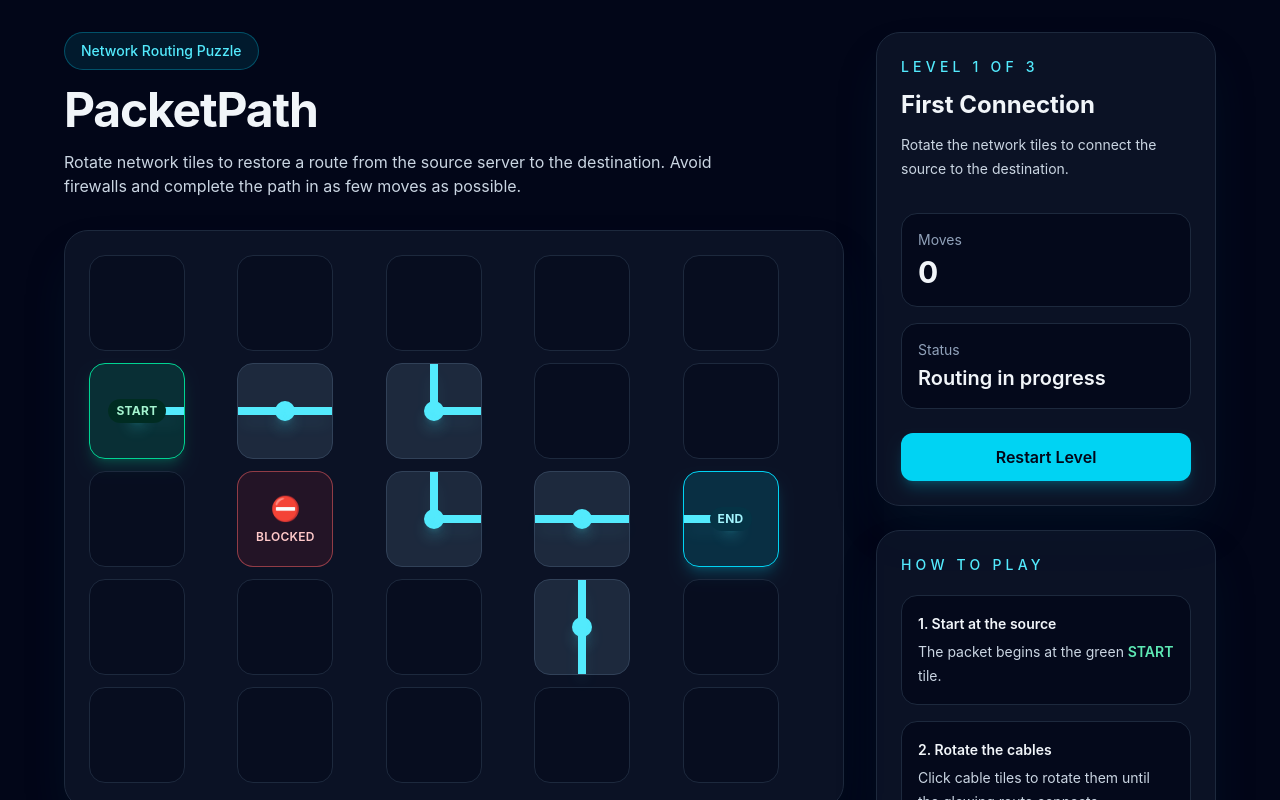
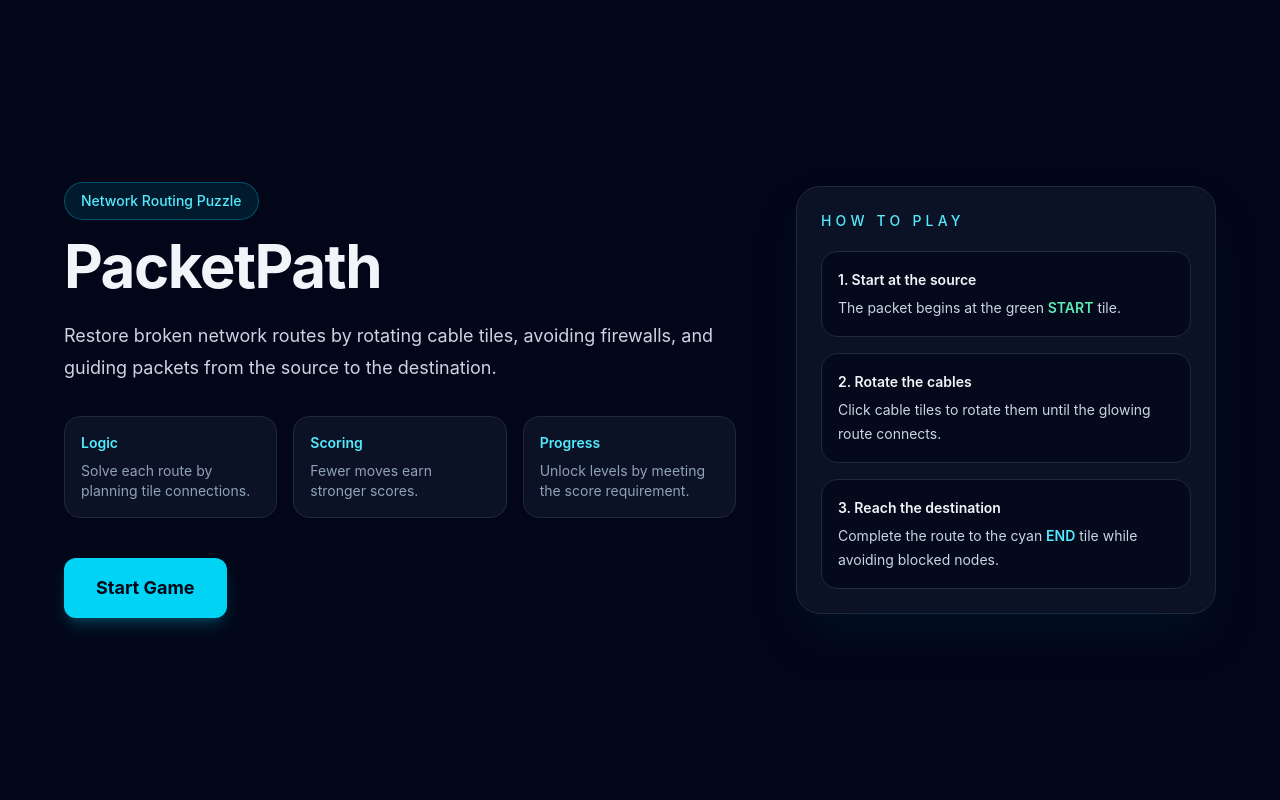
Before and after one commit to simonlartey/packet-path, a React (Vite) app: page / in a window 1280 px wide. Shown: the top 800 px of the page. Built offline with nearby package versions, Linux system fonts and the light colour scheme.

Commit message:
Move tutorial into onboarding flow

```diff
--- a/src/App.tsx
+++ b/src/App.tsx
@@ -1,13 +1,14 @@
 import { useState } from 'react'
 import { GameBoard } from './components/GameBoard'
 import { LevelSelector } from './components/LevelSelector'
-import { TutorialPanel } from './components/TutorialPanel'
+import { OnboardingScreen } from './components/OnboardingScreen'
 import { createGameState, rotateTile } from './game/engine'
 import { levels } from './game/levels'
 import { calculateLevelScore } from './game/scoring'
 import { loadProgress, saveLevelProgress } from './storage/progressStorage'
 
 function App() {
+  const [hasStartedGame, setHasStartedGame] = useState(false)
   const [activeLevelIndex, setActiveLevelIndex] = useState(0)
   const [gameState, setGameState] = useState(() => createGameState(levels[0]))
   const [progress, setProgress] = useState(() => loadProgress())
@@ -54,6 +55,10 @@ function App() {
     setProgress(updatedProgress)
     setActiveLevelIndex(nextLevelIndex)
     setGameState(createGameState(nextLevel))
+  }
+
+  if (!hasStartedGame) {
+    return <OnboardingScreen onStart={() => setHasStartedGame(true)} />
   }
 
   return (
@@ -117,7 +122,9 @@ function App() {
               {currentLevelProgress && (
                 <div className="rounded-2xl border border-slate-800 bg-slate-950/70 p-4">
                   <p className="text-sm text-slate-400">Best Result</p>
-                  <p className="mt-1 text-xl font-bold">{currentLevelProgress.bestScore} pts</p>
+                  <p className="mt-1 text-xl font-bold">
+                    {currentLevelProgress.bestScore} pts
+                  </p>
                   <p className="mt-1 text-sm text-slate-400">
                     Best moves: {currentLevelProgress.bestMoves}
                   </p>
@@ -162,8 +169,6 @@ function App() {
             </div>
           </aside>
 
-          <TutorialPanel />
-
           <LevelSelector
             levels={levels}
             activeLevelId={gameState.level.id}
```
